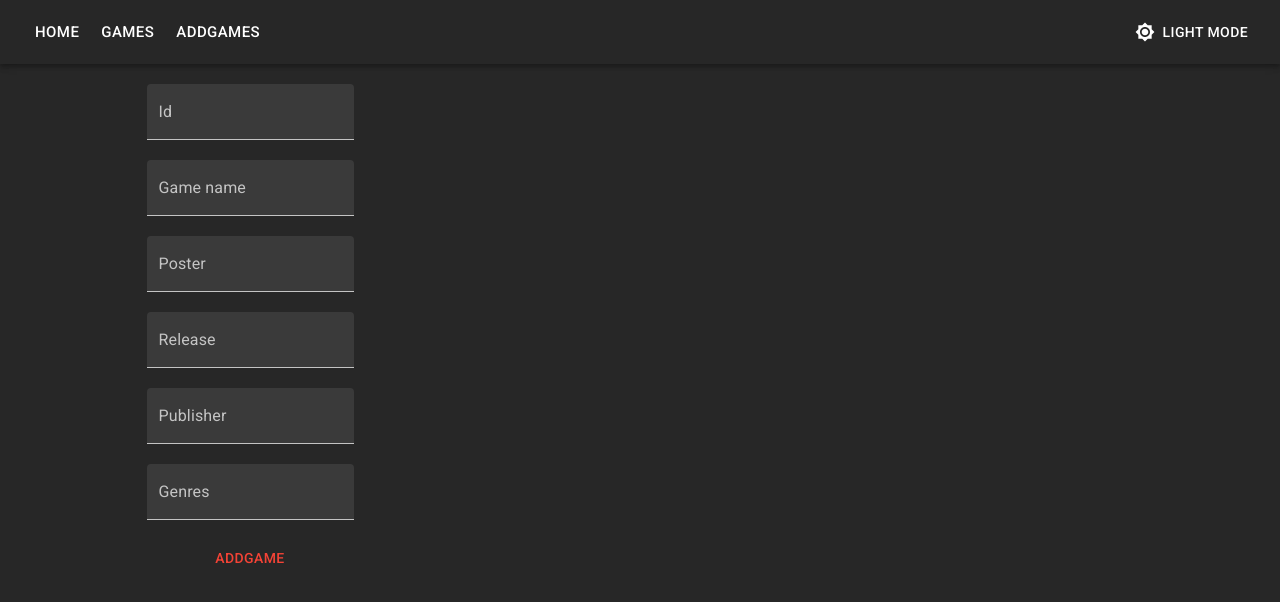
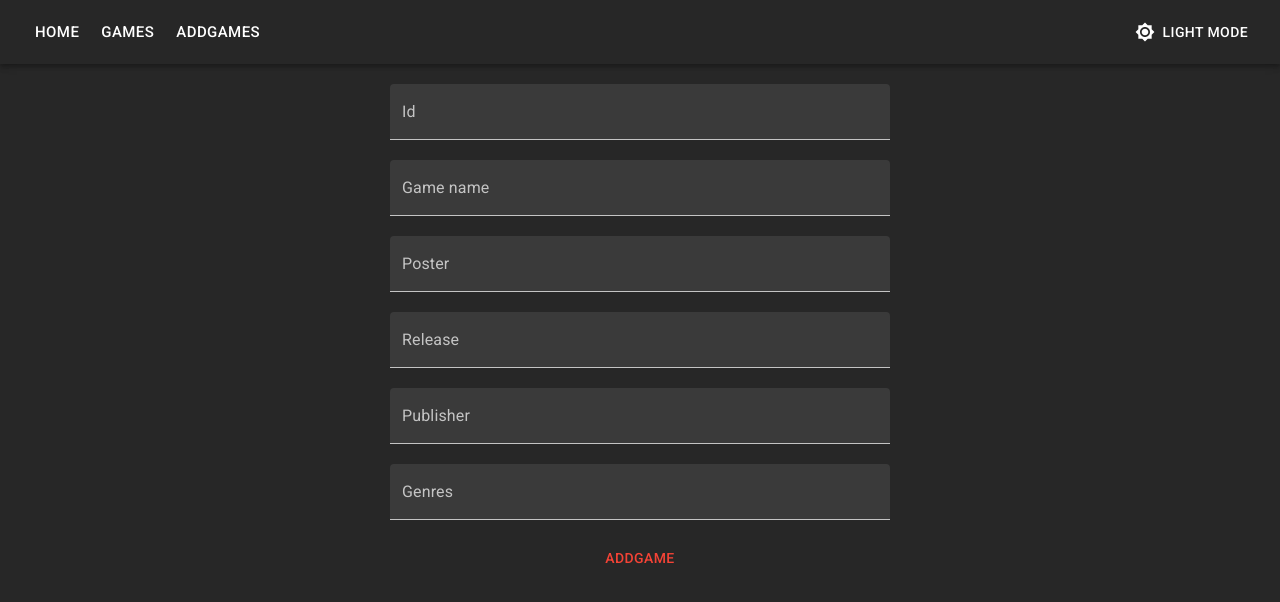
Before and after one commit to ChristyAravind/Games-app, a React (Create React App) app: page /Addgames in a window 1280 px wide. Shown: the top 602 px of the page. Built offline with nearby package versions, Linux system fonts and the light colour scheme; a web font is replaced by a local one.

Commit message:
Update App.css

```diff
--- a/src/App.css
+++ b/src/App.css
@@ -27,9 +27,9 @@ h2 {
   gap: 20px;
   display: flex;
   flex-direction: column;
-  width:500px;
-  justify-content: center;
-  align-items: center;
+  width: 500px;
+  margin-right: auto;
+  margin-left: auto;
 }
 .games {
   height: min-content;
```
